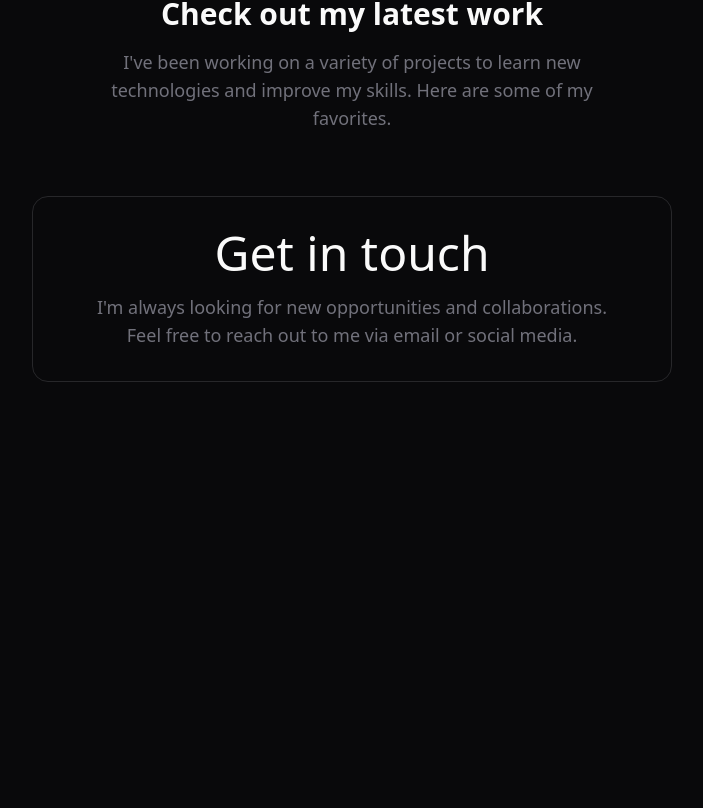
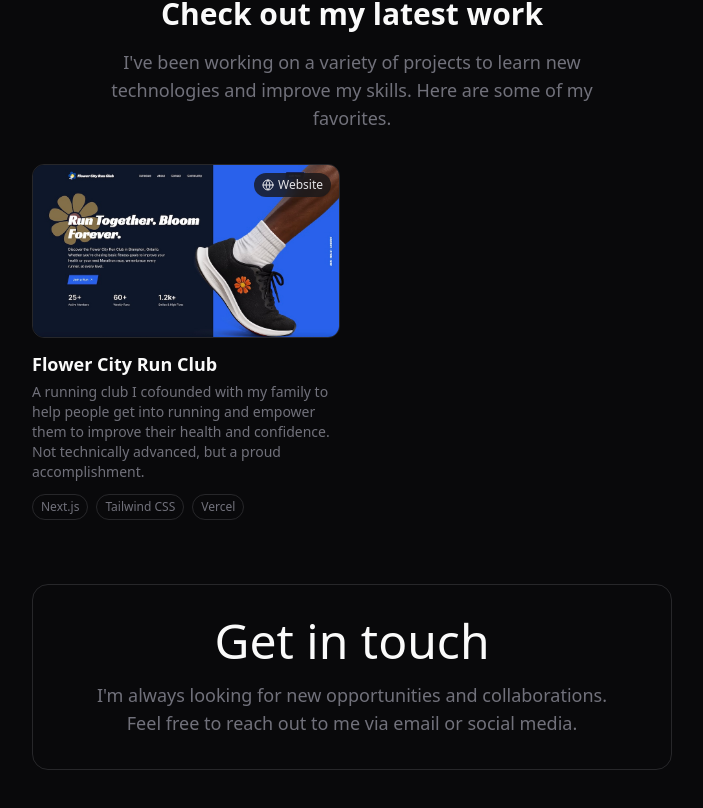
Before and after one commit to amit-00/portfolio, a Next.js app: page / in a window 1280 px wide. Shown: the part 1486-2294 px from the top of the page, without its empty margins (288-991 px from the left). Before the commit the page ends 1996 px from the top, so only its background shows below. Built offline with nearby package versions, Linux system fonts and the light colour scheme.

Commit message:
Add projects

```diff
--- a/app/page.tsx
+++ b/app/page.tsx
@@ -1,5 +1,6 @@
 import { workExperience, education, skills, projects } from "@/lib/data";
 import Image from "next/image";
+import { Globe, Github } from "lucide-react";
 
 export default function Home() {
   return (
@@ -96,13 +97,72 @@ export default function Home() {
           </p>
         </div>
 
-        {/* {projects.length > 0 ? projects.map((project) => (
-          <div key={project.name} className="flex items-center justify-between">
-            <div className="flex items-center gap-4">
-              <Image src={project.logo} alt={project.name} className="object-cover rounded-full" width={40} height={40} />
-            </div>
-          </div>
-        )) : <h2 className="text-muted-foreground mt-4 text-lg">It&apos;s kinda empty here...</h2>} */}
+        <div className="grid grid-cols-1 md:grid-cols-2 gap-6 mt-8 text-left">
+          {projects.map((project) => {
+            const cardHref = project.link || project.repo;
+            return (
+              <div key={project.name} className="flex flex-col">
+                <div className="relative overflow-hidden rounded-xl border border-zinc-800 hover:border-zinc-600 transition-colors">
+                  {cardHref ? (
+                    <a href={cardHref} target="_blank" rel="noopener noreferrer">
+                      <Image
+                        src={`/${project.img}`}
+                        alt={project.name}
+                        className="object-cover w-full aspect-video"
+                        width={600}
+                        height={340}
+                      />
+                    </a>
+                  ) : (
+                    <Image
+                      src={`/${project.img}`}
+                      alt={project.name}
+                      className="object-cover w-full aspect-video"
+                      width={600}
+                      height={340}
+                    />
+                  )}
+                  <div className="absolute top-2 right-2 flex items-center gap-2">
+                    {project.link && (
+                      <a
+                        href={project.link}
+                        target="_blank"
+                        rel="noopener noreferrer"
+                        className="flex items-center gap-1 bg-zinc-900/80 backdrop-blur-sm text-zinc-200 rounded-full px-2 py-1 text-xs hover:bg-zinc-800 transition-colors"
+                      >
+                        <Globe className="size-3" />
+                        Website
+                      </a>
+                    )}
+                    {project.repo && (
+                      <a
+                        href={project.repo}
+                        target="_blank"
+                        rel="noopener noreferrer"
+                        className="flex items-center gap-1 bg-zinc-900/80 backdrop-blur-sm text-zinc-200 rounded-full px-2 py-1 text-xs hover:bg-zinc-800 transition-colors"
+                      >
+                        <Github className="size-3" />
+                        GitHub
+                      </a>
+                    )}
+                  </div>
+                </div>
+                <h3 className="text-lg font-bold mt-3">{project.name}</h3>
+                <p className="text-sm text-muted-foreground mt-1">{project.description}</p>
+                <div className="flex flex-wrap gap-2 mt-3">
+                  {project.tags.map((tag) => (
+                    <span
+                      key={tag}
+                      className="border border-zinc-800 rounded-full px-2 py-1 text-xs text-muted-foreground"
+                    >
+                      {tag}
+                    </span>
+                  ))}
+                </div>
+              </div>
+            );
+          })}
+        </div>
 
       </section>
 
--- a/lib/data.ts
+++ b/lib/data.ts
@@ -43,4 +43,13 @@ export const skills = [
   { name: "GitHub", logo: "/github.png" },
 ]
 
-export const projects = []
+export const projects = [
+  {
+    name: "Flower City Run Club",
+    img: "fcrc.jpg",
+    description: "A running club I cofounded with my family to help people get into running and empower them to improve their health and confidence. Not technically advanced, but a proud accomplishment.",
+    link: "https://www.flowercityrunclub.ca",
+    repo: "",
+    tags: ["Next.js", "Tailwind CSS", "Vercel"]
+  }
+]
```
Also changed, not shown: public/fcrc.jpg (added).
